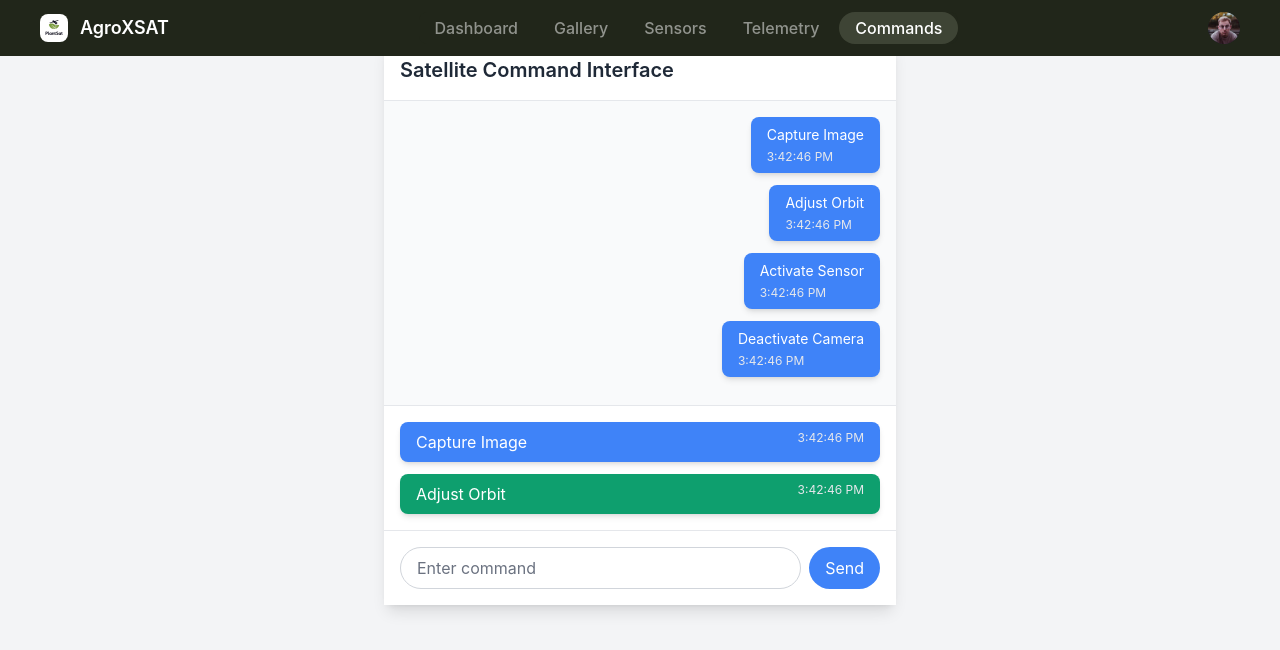
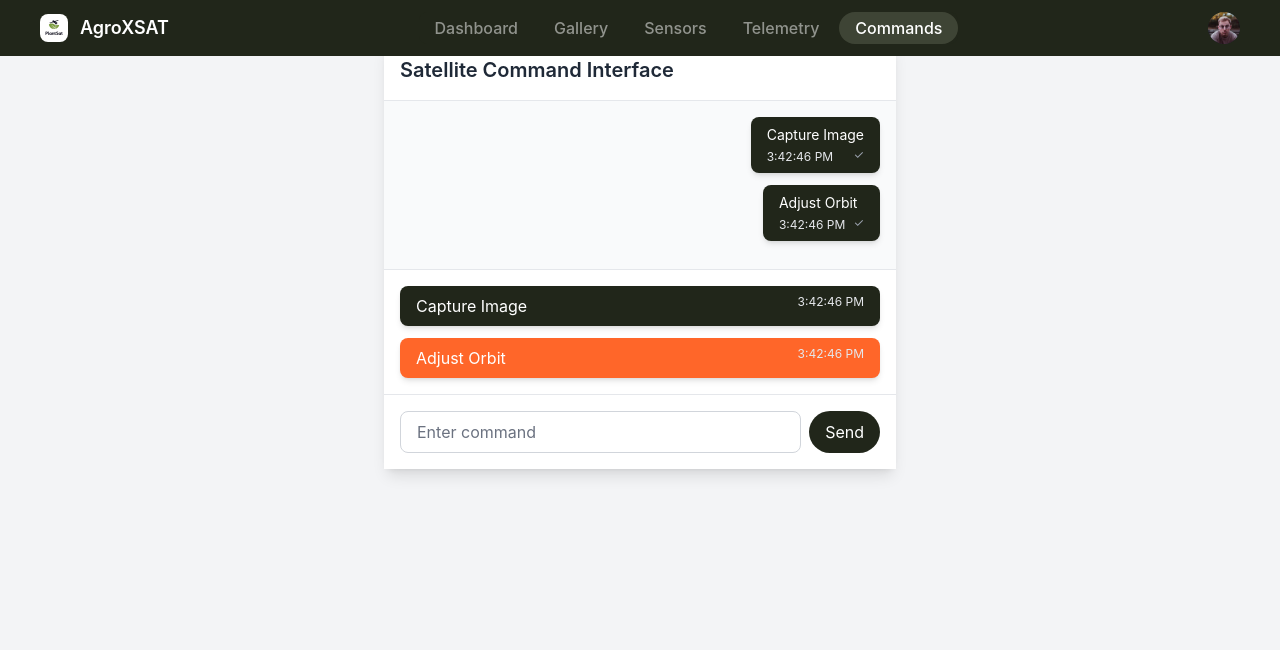
Before and after one commit to CommsJKUAT/AgroXSAT, a React (Vite) app in the folder AgritechSat/frontend/: page /commands in a window 1280 px wide. Shown: the top 650 px of the page. Built offline with nearby package versions, Linux system fonts and the light colour scheme.

Commit message:
Push the chat box

```diff
--- a/AgritechSat/frontend/src/pages/@Dashboard/pages/commands/console.jsx
+++ b/AgritechSat/frontend/src/pages/@Dashboard/pages/commands/console.jsx
@@ -15,21 +15,13 @@ const Commands = () => {
         text: "Capture Image",
         time: new Date().toLocaleTimeString(),
         type: "sent",
+        status: "pending", // New status field
       },
       {
         text: "Adjust Orbit",
         time: new Date().toLocaleTimeString(),
         type: "sent",
-      },
-      {
-        text: "Activate Sensor",
-        time: new Date().toLocaleTimeString(),
-        type: "sent",
-      },
-      {
-        text: "Deactivate Camera",
-        time: new Date().toLocaleTimeString(),
-        type: "sent",
+        status: "pending", // New status field
       },
     ];
     setCommands(sampleHistory);
@@ -40,8 +32,24 @@ const Commands = () => {
       text: command,
       time: new Date().toLocaleTimeString(),
       type: "sent",
+      status: "pending", // Start with a single tick (pending)
     };
-    setCommands([...commands, newCommand]);
+
+    // Add the new command to the list
+    setCommands((prevCommands) => [...prevCommands, newCommand]);
+
+    // Simulate successful execution after 2 seconds
+    setTimeout(() => {
+      updateCommandStatus(newCommand.text, "success"); // Update to success (double tick)
+    }, 2000);
+  };
+
+  const updateCommandStatus = (text, newStatus) => {
+    setCommands((prevCommands) =>
+      prevCommands.map((cmd) =>
+        cmd.text === text ? { ...cmd, status: newStatus } : cmd
+      )
+    );
   };
 
   const handleCustomCommand = (e) => {
@@ -87,12 +95,24 @@ const Commands = () => {
                   <div
                     className={`max-w-xs px-4 py-2 rounded-lg shadow-md ${
                       cmd.type === "sent"
-                        ? "bg-blue-500 text-white"
+                        ? "bg-black-olive text-white"
                         : "bg-gray-200 text-gray-900"
                     }`}
                   >
                     <div className="text-sm">{cmd.text}</div>
-                    <div className="text-xs text-gray-200 mt-1">{cmd.time}</div>
+                    <div className="flex items-center justify-between">
+                      <div className="text-xs text-gray-200 mt-1">
+                        {cmd.time}
+                      </div>
+                      {/* Show ticks based on status */}
+                      <div className="ml-2 text-xs text-gray-400">
+                        {cmd.status === "pending" ? (
+                          <span>✓</span> // Single tick
+                        ) : (
+                          <span>✓✓</span> // Double tick on success
+                        )}
+                      </div>
+                    </div>
                   </div>
                 </li>
               ))}
@@ -105,7 +125,7 @@ const Commands = () => {
           <div className="p-4 flex flex-col space-y-3 bg-white border-t">
             <button
               onClick={() => sendCommand("Capture Image")}
-              className="px-4 py-2 bg-blue-500 text-white rounded-lg shadow-md hover:bg-blue-600 w-full text-left"
+              className="px-4 py-2 bg-black-olive text-white rounded-lg shadow-md hover:bg-olive w-full text-left"
             >
               <div className="flex justify-between">
                 <span>Capture Image</span>
@@ -116,7 +136,7 @@ const Commands = () => {
             </button>
             <button
               onClick={() => sendCommand("Adjust Orbit")}
-              className="px-4 py-2 bg-green-500 text-white rounded-lg shadow-md hover:bg-green-600 w-full text-left"
+              className="px-4 py-2 bg-giants-orange text-white rounded-lg shadow-md w-full text-left"
             >
               <div className="flex justify-between">
                 <span>Adjust Orbit</span>
@@ -135,11 +155,11 @@ const Commands = () => {
                 value={customCommand}
                 onChange={(e) => setCustomCommand(e.target.value)}
                 placeholder="Enter command"
-                className="flex-1 px-4 py-2 border border-gray-300 rounded-full focus:outline-none focus:ring focus:ring-blue-300"
+                className="flex-1 px-4 py-2 border border-gray-300 rounded-lg focus:outline-none focus:ring focus:ring-blue-300"
               />
               <button
                 type="submit"
-                className="px-4 py-2 bg-blue-500 text-white rounded-full hover:bg-blue-600"
+                className="px-4 py-2 bg-black-olive text-white rounded-full hover:bg-olive"
               >
                 Send
               </button>
```
